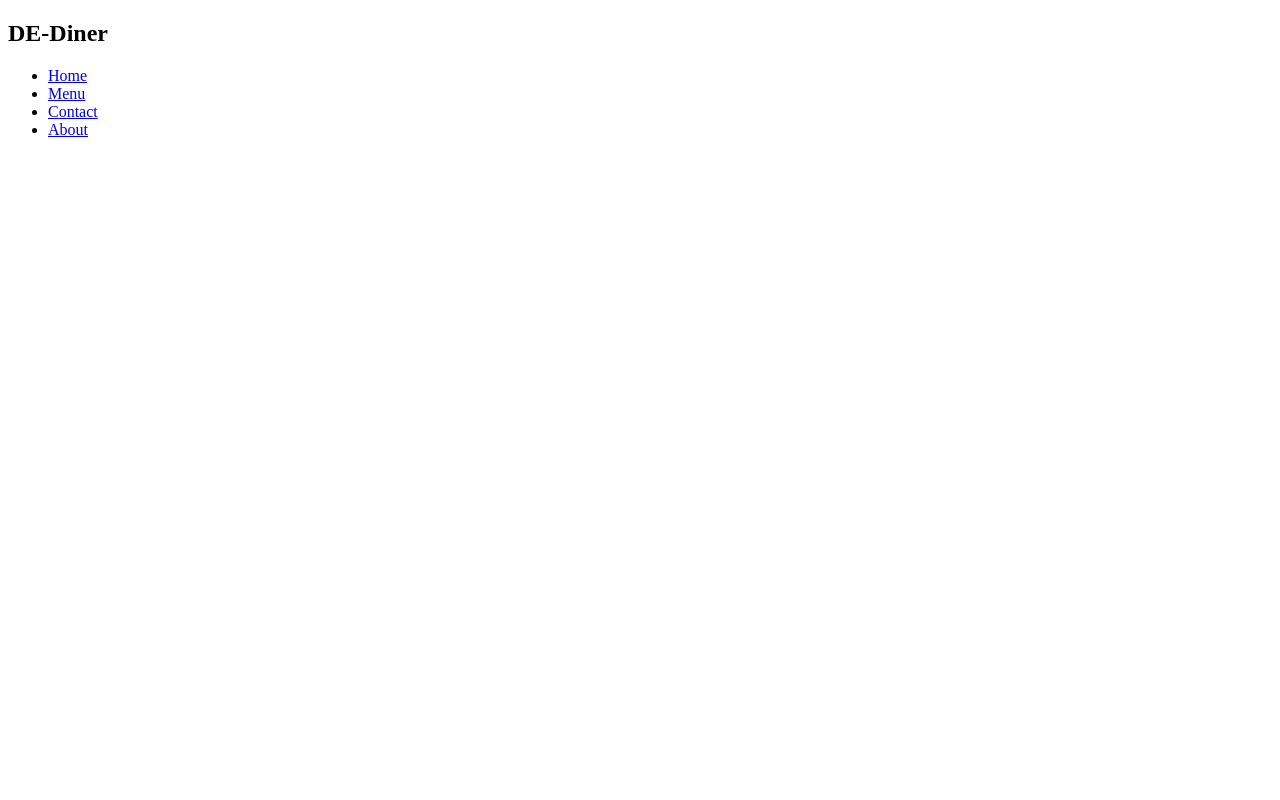
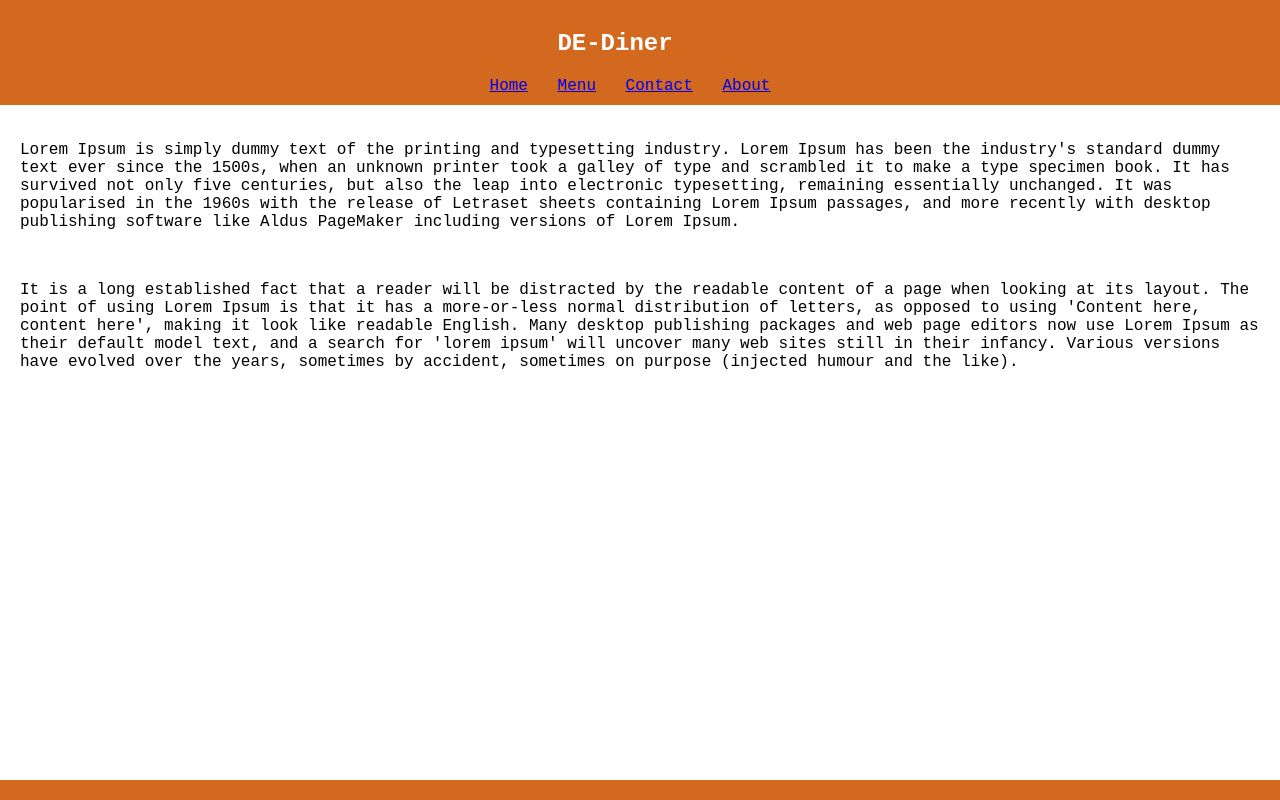
Before and after one commit to DielliHana/ProjektiGreta, a plain HTML site: page About.html in a window 1280 px wide. Drawn offline with Linux system fonts and the light colour scheme.

Commit message:
footer header

```diff
--- a/About.html
+++ b/About.html
@@ -4,17 +4,36 @@
     <meta charset="UTF-8">
     <meta name="viewport" content="width=device-width, initial-scale=1.0">
     <title>About us</title>
+    <link rel="stylesheet" href="Index.css">
 </head>
 <body>
     <header>
         <h2>DE-Diner</h2>
+        <nav>
             <ul>
                 <li><a href="Index.html">Home</a></li>
                 <li><a href="Menu.html">Menu</a></li>
                 <li><a href="Contact.html">Contact</a></li>
                 <li><a href="About.html">About</a></li>
             </ul>
+        </nav>
     </header>
     <main>
+        <p>Lorem Ipsum is simply dummy text of the printing and typesetting industry.
+            Lorem Ipsum has been the industry's standard dummy text ever since the 1500s,
+            when an unknown printer took a galley of type and scrambled it to make a type specimen book.
+            It has survived not only five centuries, but also the leap into electronic typesetting,
+            remaining essentially unchanged.
+            It was popularised in the 1960s with the release of Letraset sheets containing Lorem Ipsum passages,
+             and more recently with desktop publishing software like Aldus PageMaker including versions of Lorem Ipsum.</p>
+        <br>
+        <p>It is a long established fact that a reader will be distracted by the readable content of a page when looking at its layout.
+            The point of using Lorem Ipsum is that it has a more-or-less normal distribution of letters,
+            as opposed to using 'Content here, content here', making it look like readable English.
+            Many desktop publishing packages and web page editors now use Lorem Ipsum as their default model text,
+            and a search for 'lorem ipsum' will uncover many web sites still in their infancy.
+            Various versions have evolved over the years, sometimes by accident, sometimes on purpose (injected humour and the like).</p>
+    </main>
+    <footer></footer>
 </body>
 </html>
--- a/Index.css
+++ b/Index.css
@@ -8,7 +8,7 @@ html{
     font-family: 'Courier New', Courier, monospace;
 }
 header{
-    background-color: orangered;
+    background-color: chocolate;
     color: white;
     text-align: center;
     padding: 10px;
@@ -62,7 +62,7 @@ button{
     height: 20px;
 }
 footer{
-    background-color: orangered;
+    background-color: chocolate;
     color: white;
     text-align: center;
     padding: 10px;
```
Also changed, not shown: Contact.html (+17 -0 lines), Index.html (+2 -0 lines), Menu.html (+4 -0 lines). Lines whose indentation alone changed are shown as unchanged.
